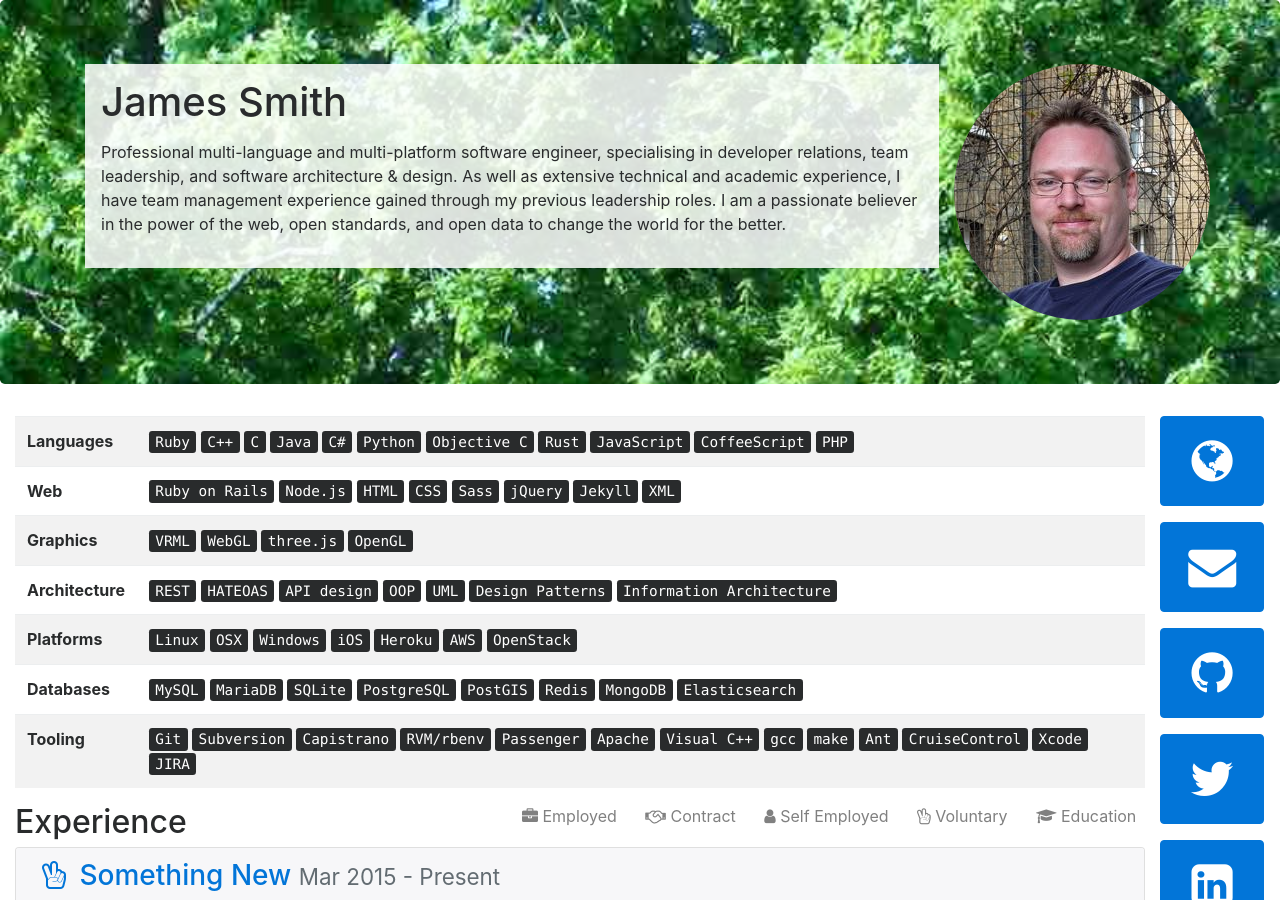
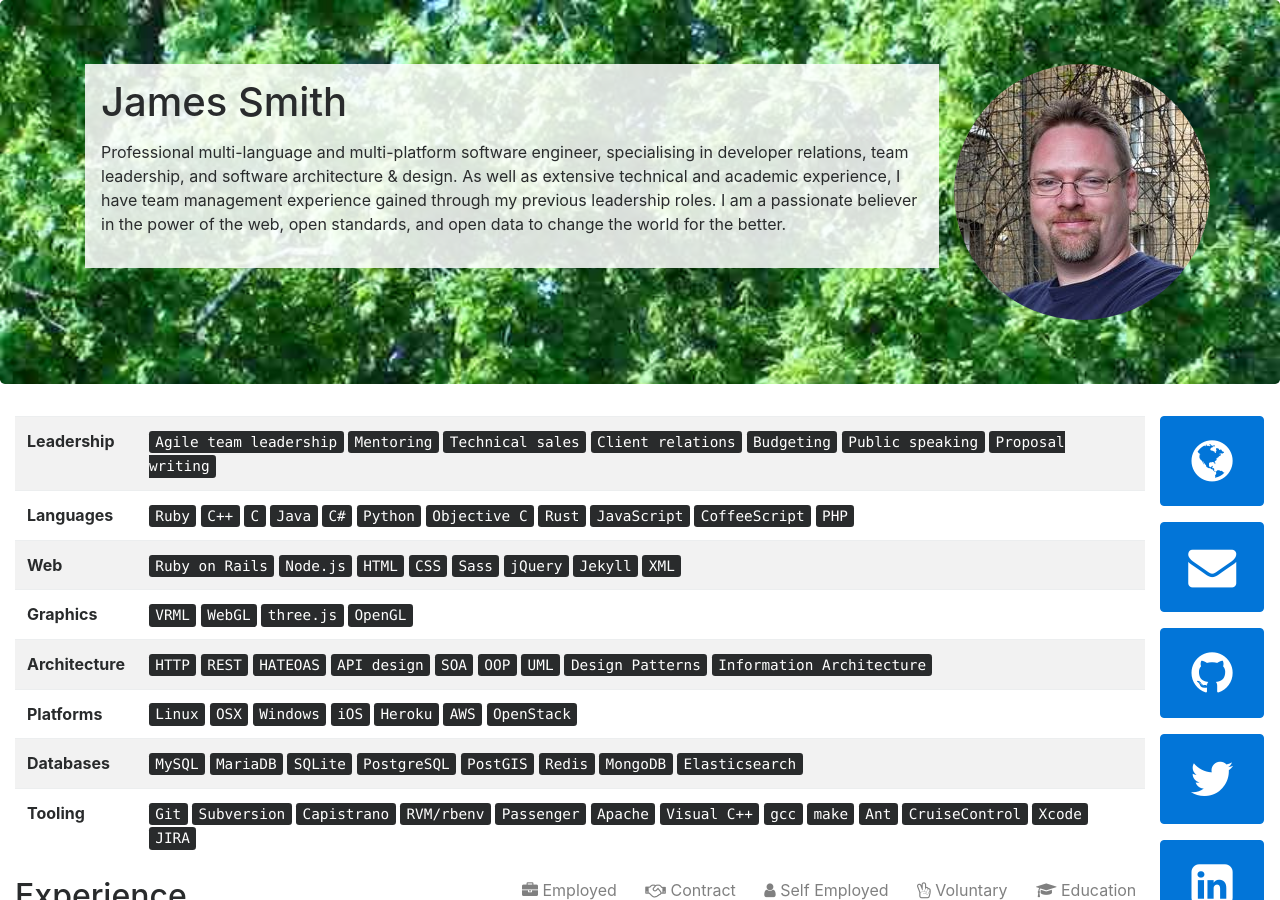
Before and after one commit to Floppy/cv, a Jekyll site: the page built from index.md, in a window 1280 px wide and 900 px high. Built offline with Jekyll 4.4.1, drawn with Linux system fonts in a browser that asks for light colours; nearby versions of some CDN libraries.

Commit message:
more skills

```diff
--- a/_data/skills.json
+++ b/_data/skills.json
@@ -1,4 +1,13 @@
 {
+  "Leadership": [
+    "Agile team leadership",
+    "Mentoring",
+    "Technical sales",
+    "Client relations",
+    "Budgeting",
+    "Public speaking",
+    "Proposal writing",
+  ],
   "Languages": [
     "Ruby",
     "C++",
@@ -29,9 +38,11 @@
     "OpenGL",
   ],
   "Architecture": [
+    "HTTP",
     "REST",
     "HATEOAS",
     "API design",
+    "SOA",
     "OOP",
     "UML",
     "Design Patterns",
```
